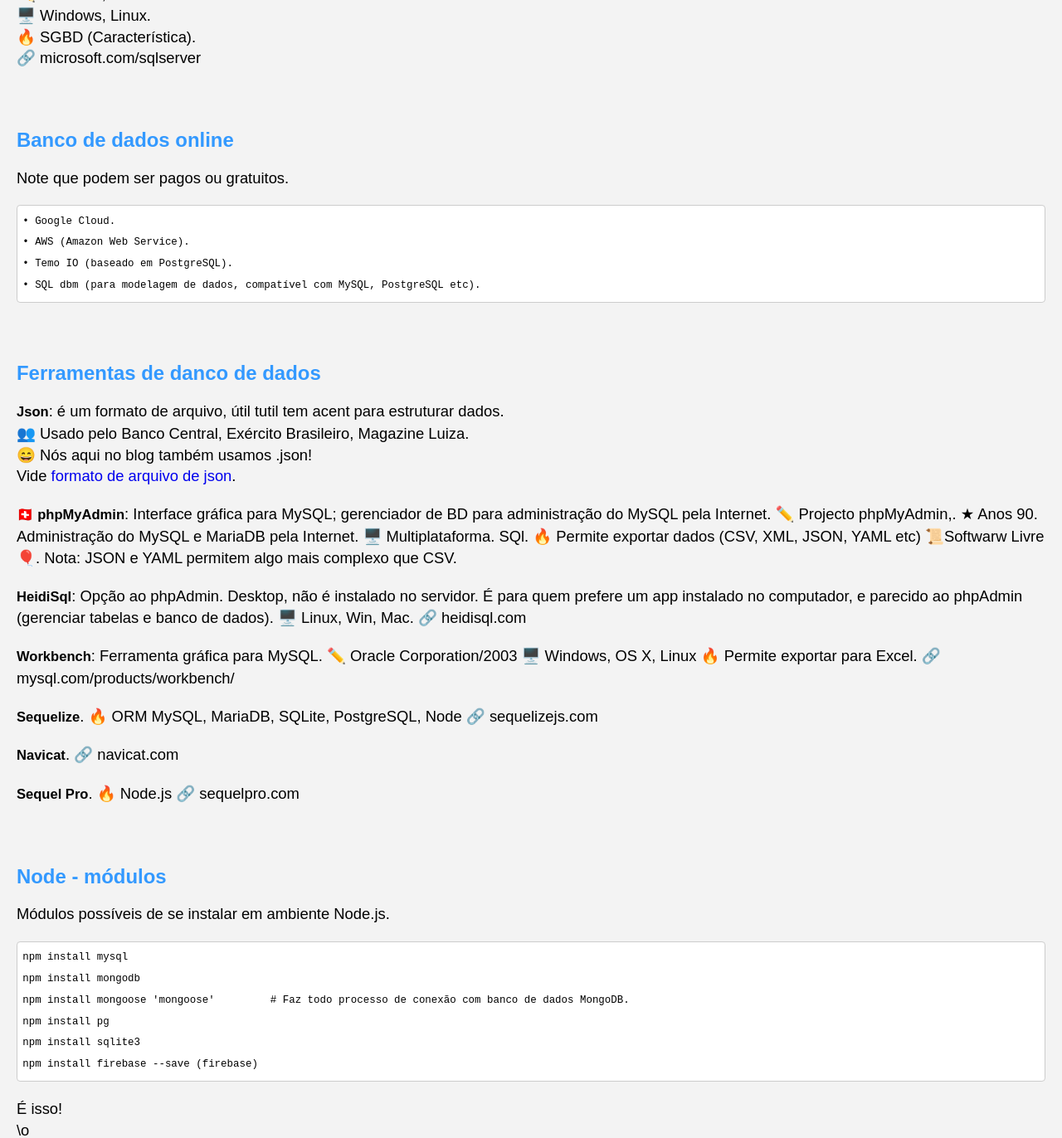
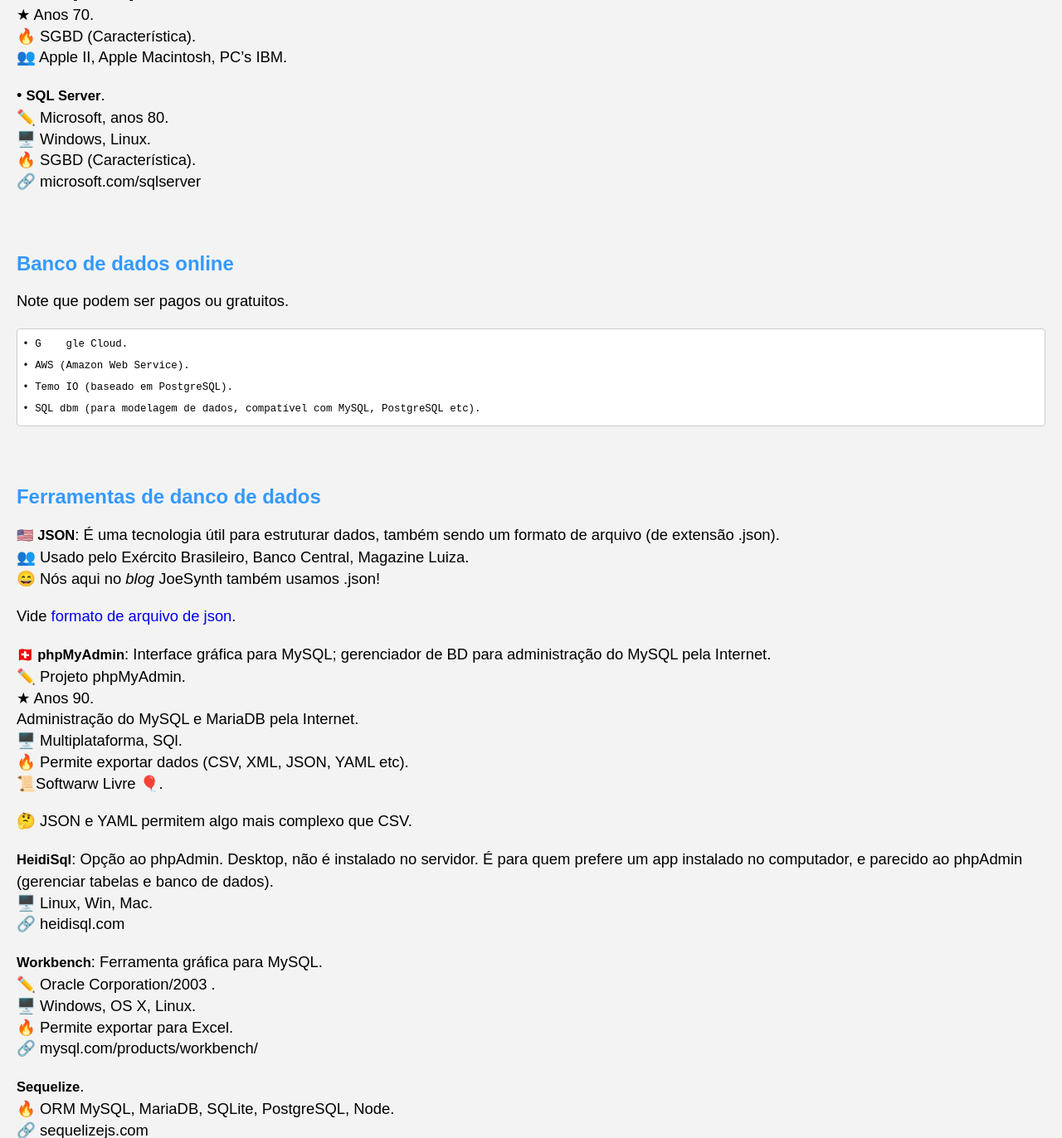
Before and after one commit to Joesynth/joesynth.github.io, a Jekyll site: the page built from _posts/2021-11-28-banco-de-dados-principais-softwares.md, in a window 1280 px wide and 1400 px high, scrolled down 3386 px, cut to the strip 0-1372 px from the top of the window. Shown: the whole strip at 83% size. Built offline with Jekyll 4.4.1, drawn with Linux system fonts in a browser that asks for light colours; some of the changed text lies outside the part shown.

Commit message:
Update 2021-11-28-banco-de-dados-principais-softwares.md

```diff
--- a/_posts/2021-11-28-banco-de-dados-principais-softwares.md
+++ b/_posts/2021-11-28-banco-de-dados-principais-softwares.md
@@ -7,16 +7,25 @@
 
 Embora nosso foco seja a linguagem JavaScript, aqui temos um repertório de banco de dados que vai das excelências aos mais simples. Fique atento aos nomes!
 
-<pre>Legenda:
-✏️ • soft, autor/desenvolvedor.
-★ ano.
-🖥️ plataforma (OS Linux, Mac etc).
-🔥️ tecnologia
-👥️ usuário
-🔗️ site, <em>lnk</em>.
-💽️ repositório.
-📜️ licença.
-</pre>
+    Legenda:
+    ✏️ • soft, autor/desenvolvedor
+    ★ ano
+    🖥️ plataforma (OS Linux, Mac etc)
+    🔥️ tecnologia
+    👥️ usuário
+    🔗️ site, *link*
+    💽️ repositório
+    📜️ licença
+
+
+
+- 7 Bancos de dados
+- Banco de dados - outros
+- Banco de dados online
+- Ferramentas de danco de dados
+- Node - módulos
+
+
 
 ## 7 Bancos de dados
 
@@ -99,9 +108,9 @@
 
 
 • **Firebase**.
-J. Tamplin, A. Lee, 2011 / Google.
+J. Tamplin, A. Lee, 2011 / G    gle.
 🔥️ NoSQL, Java, JavaScript, Node.js, Android, iOS...
-🔗️firebase.google.com
+🔗️firebase.g    gle.com
 
 
 • **Supabase**.
@@ -121,46 +130,50 @@
 
 
 
-
 ## Banco de dados online
 Note que podem ser pagos ou gratuitos.
 
-    • Google Cloud.
+    • G    gle Cloud.
     • AWS (Amazon Web Service).
     • Temo IO (baseado em PostgreSQL).
     • SQL dbm (para modelagem de dados, compatível com MySQL, PostgreSQL etc).
 
 
+
+
+
 ## Ferramentas de danco de dados
 
 
-**Json**: é um formato de arquivo, útil tutil tem acent
-para estruturar dados.
-👥️ Usado pelo Banco Central, Exército Brasileiro, Magazine Luiza.
-😄 Nós aqui no blog também usamos .json!
+**🇺🇸 JSON**: É uma tecnologia útil para estruturar dados, também sendo um formato de arquivo (de extensão .json).
+👥️ Usado pelo Exército Brasileiro, Banco Central, Magazine Luiza.
+😄 Nós aqui no *blog* JoeSynth também usamos .json!
+
 Vide [formato de arquivo de json](/json).
 
 **🇨🇭 phpMyAdmin**: Interface gráfica para MySQL; gerenciador de BD para administração do MySQL pela Internet.
-✏️ Projecto phpMyAdmin,.
+✏️ Projeto phpMyAdmin.
 ★ Anos 90.
 Administração do MySQL e MariaDB pela Internet.
-🖥️ Multiplataforma. SQl.
-🔥️ Permite exportar dados (CSV, XML, JSON, YAML etc)
+🖥️ Multiplataforma, SQl.
+🔥️ Permite exportar dados (CSV, XML, JSON, YAML etc).
 📜️Softwarw Livre 🎈.
-Nota: JSON e YAML permitem algo mais complexo que CSV.
+
+🤔️ JSON e YAML permitem algo mais complexo que CSV.
 
 **HeidiSql**: Opção ao phpAdmin. Desktop, não é instalado no servidor. É para quem prefere um app instalado no computador, e parecido ao phpAdmin (gerenciar tabelas e banco de dados).
 🖥️ Linux, Win, Mac.
 🔗️ heidisql.com
 
 **Workbench**: Ferramenta gráfica para MySQL.
-✏️ Oracle Corporation/2003
-🖥️ Windows, OS X, Linux
+✏️ Oracle Corporation/2003 .
+🖥️ Windows, OS X, Linux.
 🔥️ Permite exportar para Excel.
 🔗️ mysql.com/products/workbench/
 
+
 **Sequelize**.
-🔥️ ORM MySQL, MariaDB, SQLite, PostgreSQL, Node
+🔥️ ORM MySQL, MariaDB, SQLite, PostgreSQL, Node.
 🔗️ sequelizejs.com
 
 **Navicat**.
@@ -170,18 +183,22 @@
 🔥️ Node.js
 🔗️ sequelpro.com
 
-## Node - módulos
-Módulos possíveis de se instalar em ambiente Node.js.
-<pre>npm install mysql
-npm install mongodb
-npm install mongoose 'mongoose' 	# Faz todo processo de conexão com banco de dados MongoDB.
-npm install pg
-npm install sqlite3
-npm install firebase --save (firebase)
-</pre>
 
 
-É isso!
+
+## Node - módulos
+
+Módulos possíveis de se instalar em ambiente Node.js.
+
+    npm install mysql
+    npm install mongodb
+    npm install mong    se 'mong    se' # Faz todo processo de conexão com o MongoDB.
+    npm install pg
+    npm install sqlite3
+    npm install firebase --save (firebase)
+
+
+
 \o_
 
 <!--
```
Also changed, not shown: other parts of _posts/2021-11-28-banco-de-dados-principais-softwares.md (+2 -2 lines).
